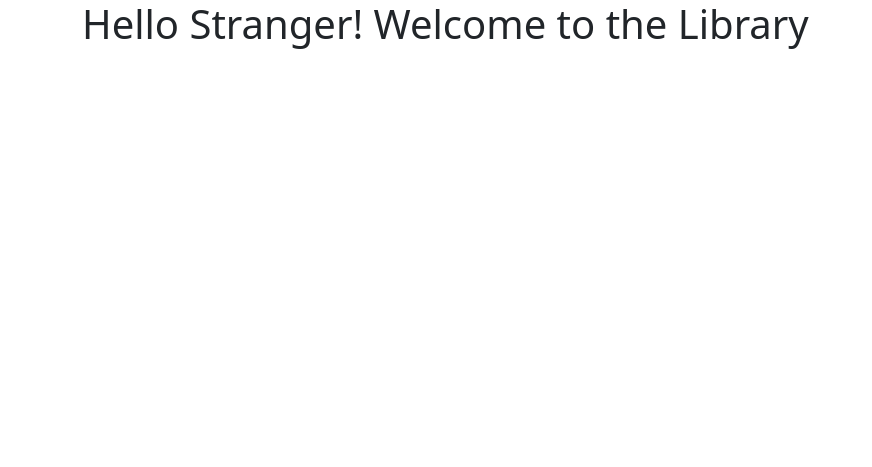
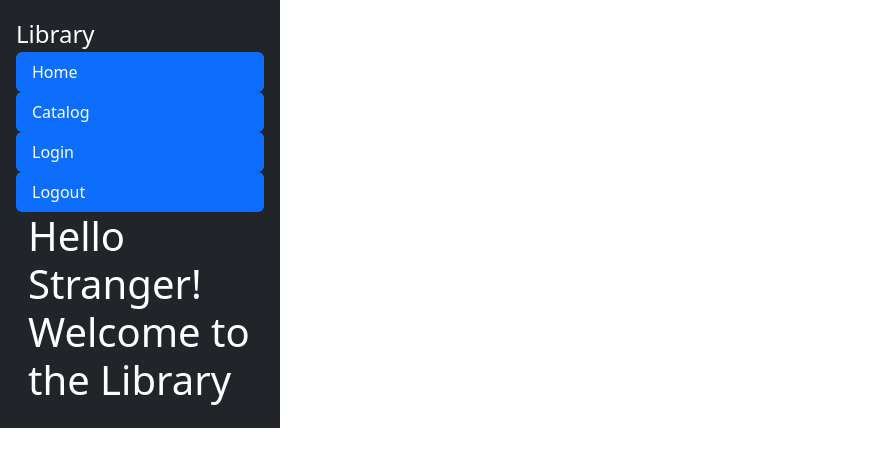
Before and after one commit to DSDouglas/Integrated-Library-System, a Django app: page / in a window 1280 px wide. Shown: the top 467 px of the page, without its empty margins (0-872 px from the left). Run offline with Django 5.2, Linux system fonts and the light colour scheme; some libraries are stand-ins or nearby versions.

Commit message:
more navbar

```diff
--- a/templates/base.html
+++ b/templates/base.html
@@ -15,14 +15,11 @@
 </head>
 
 <body>
-    {% comment %} <nav class="navbar navbar-expand-lg navbar-light bg-light"> {% endcomment %}
-        {% comment %} <a class="navbar-brand">Library</a>
-        <button aria-controls="navbarNavAltMarkup" aria-expanded="false" aria-label="Toggle navigation" class="navbar-toggler" data-target="#navbarNavAltMarkup" data-toggle="collapse" type="button">
-                <span class="navbar-toggler-icon"></span>
-            </button> {% endcomment %}
+    <div class="d-flex flex-column flex-shrink-0 p-3 text-white bg-dark" style="width: 280px;">
+        <a href="/" class="d-flex align-items-center mb-3 mb-md-0 me-md-auto text-white text-decoration-none">
+            <span class="fs-4">Library</span>
+          </a>
         <ul class="nav nav-pills flex-column mb-auto">
-        <div class="collapse navbar-collapse" id="navbarNavAltMarkup">
-            <div class="navbar-nav">
                 <li class="nav-item active">
                     <a class="nav-link active" href="{% url 'index' %}">Home <span class="sr-only"></span></a>
                 </li>
@@ -35,8 +32,6 @@
                 <li class="nav-item active">
                     <a class="nav-link active" href="{% url 'logout' %}">Logout<span class="sr-only"></span></a>
                 </li>
-            </div>
-        </div>
         </ul>
 
     {% comment %} <ul class="sidebar-nav">
```
